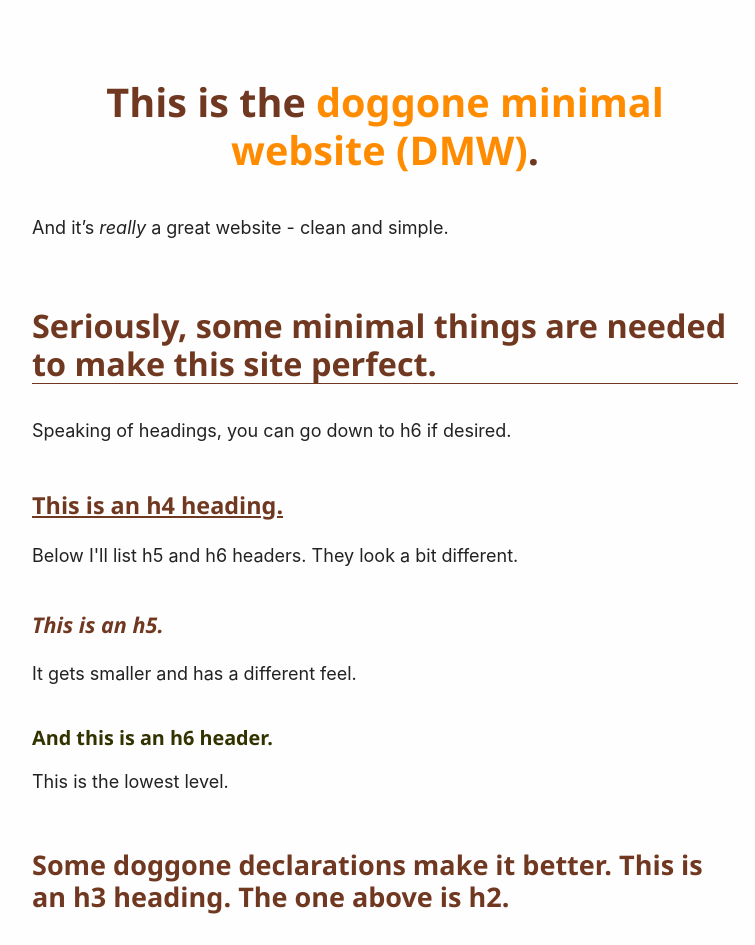
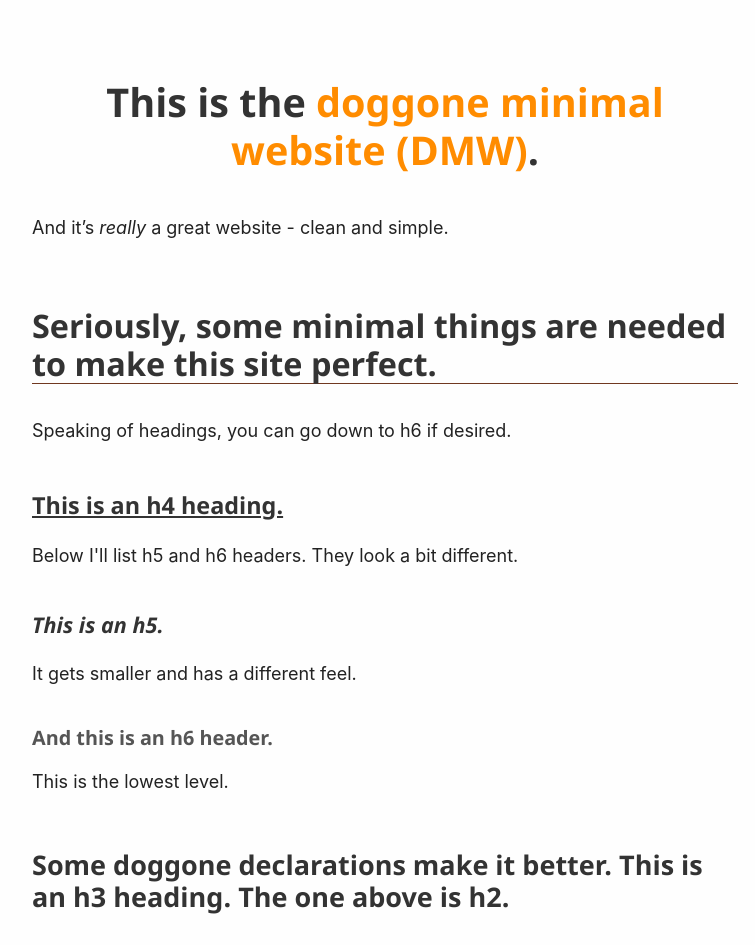
Before and after one commit to crrdlx/crrdlx.github.io, a Jekyll site: the page pages/dmw.html, which Jekyll copies as it is, in a window 1280 px wide. Shown: the top 945 px of the page, without its empty margins (255-1010 px from the left). Built offline with Jekyll 4.4.1, drawn with Linux system fonts in a browser that asks for light colours.

Commit message:
Update dmw.html

```diff
--- a/pages/dmw.html
+++ b/pages/dmw.html
@@ -25,13 +25,13 @@
                    sans-serif; /* Everything else */;
       color: #222;
     }
-    h1,
+h1,
 h2,
 h3,
 h4,
 h5,
 h6 {
-  color: #703820;
+  color: #333333;
   font-weight: bold;
   line-height: 1.2;
   margin-bottom: 1em;
@@ -65,7 +65,7 @@ h5 {
 h6 {
   font-size: 1.1em;
   margin-bottom: 0.5rem;
-  color: #330;
+  color: #555555;
 }
     img.centered {
     display: block;
```
